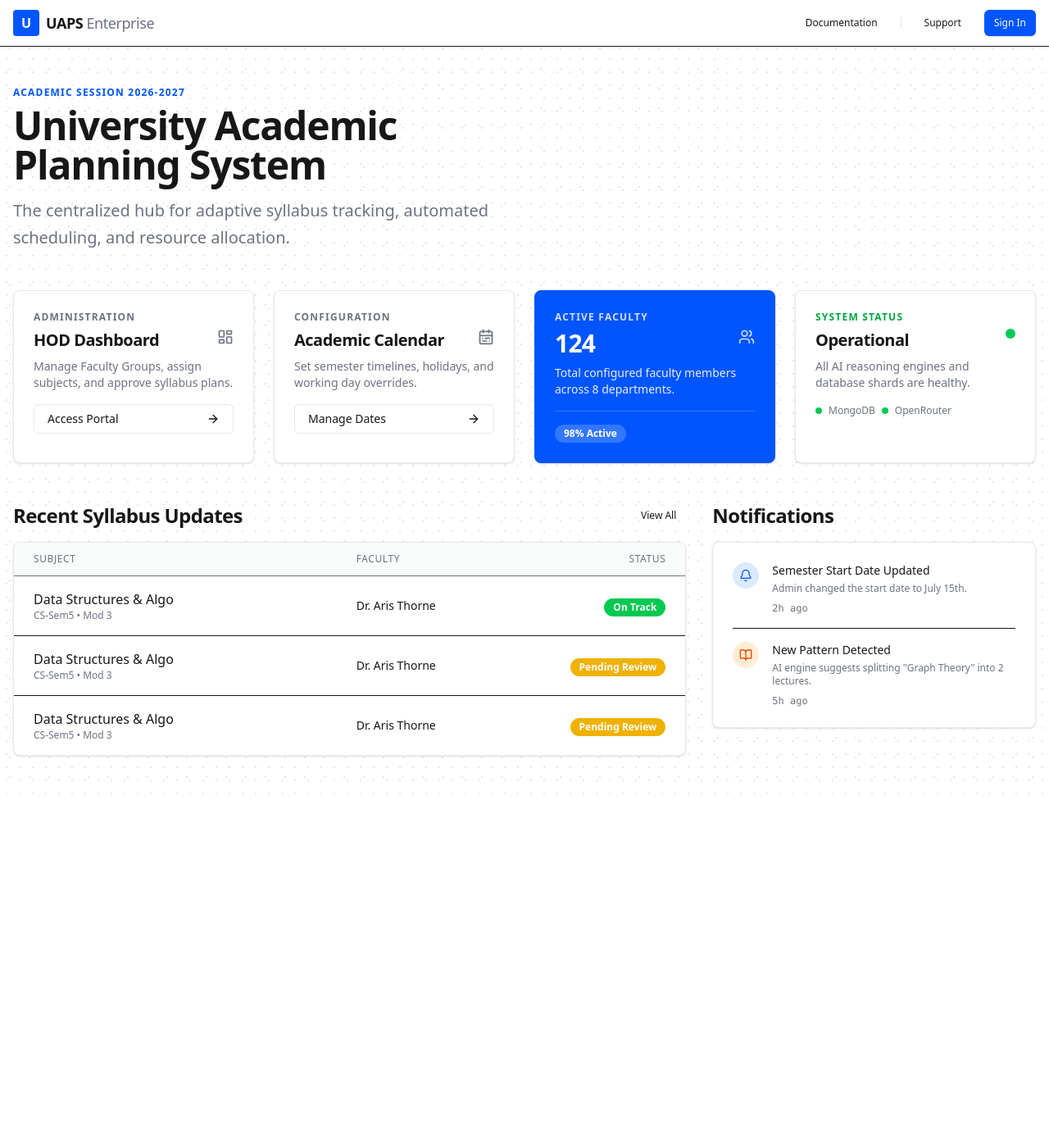
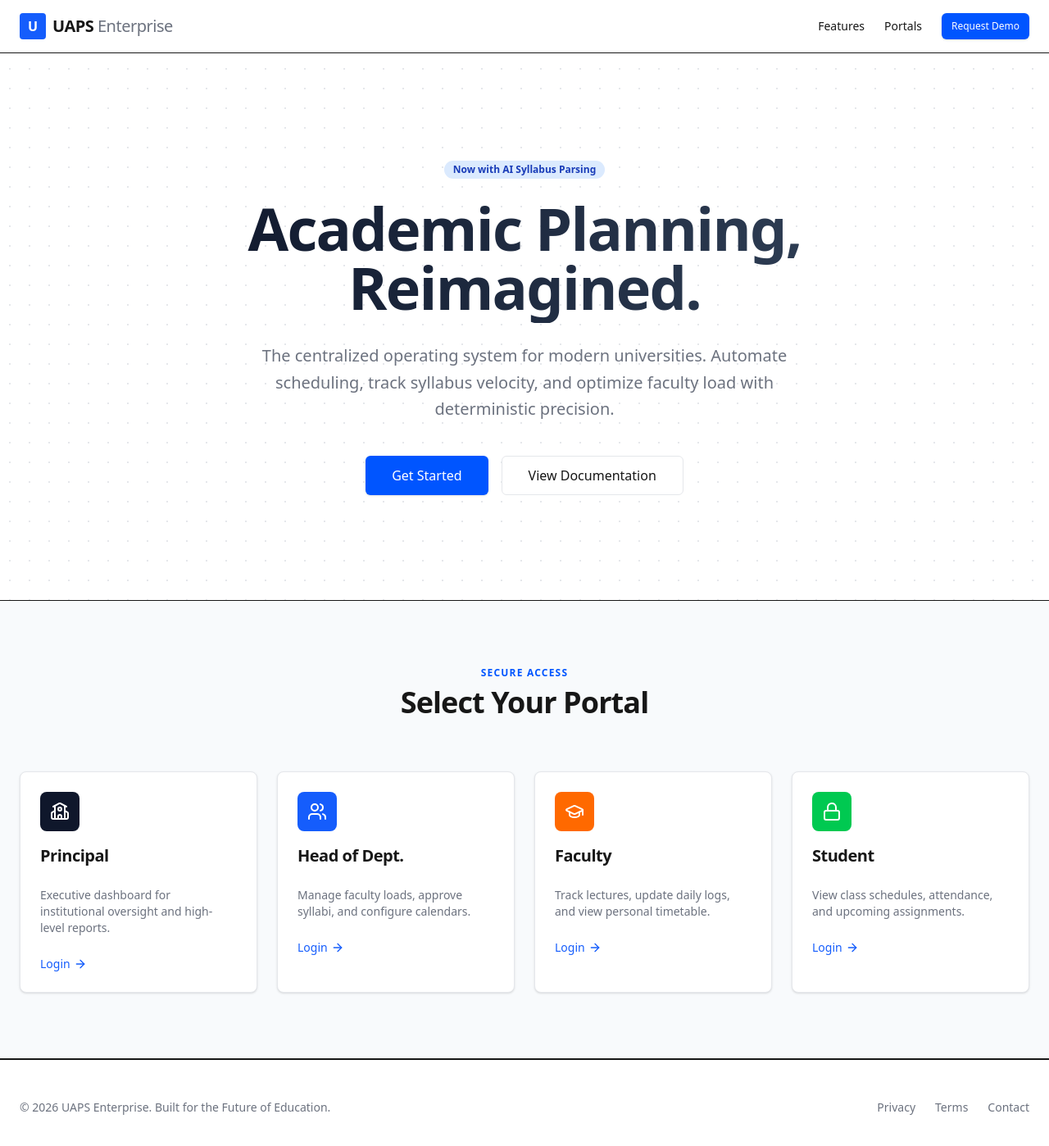
Before and after one commit to ayushmodi001/Faculty_planner, a Next.js app: page / in a window 1280 px wide. Shown: the top 1398 px of the page at 82% size. Before the commit the page ends 970 px from the top, so only its background shows below. Built offline with nearby package versions, Linux system fonts and the light colour scheme.

Commit message:
feat(page): updated landing page with role portals

```diff
--- a/app/page.tsx
+++ b/app/page.tsx
@@ -1,192 +1,153 @@
 import Link from 'next/link';
-import { Card, CardContent, CardHeader, CardTitle, Button, SwissHeading, SwissSubHeading, Badge } from '@/components/ui/SwissUI';
-import { ArrowRight, LayoutDashboard, CalendarRange, Users, BookOpen, Bell } from 'lucide-react';
+import { Card, CardContent, CardHeader, CardTitle, Button, SwissHeading, SwissSubHeading } from '@/components/ui/SwissUI';
+import { ArrowRight, Lock, GraduationCap, School, Users } from 'lucide-react';
 
-export default function Home() {
+export default function LandingPage() {
   return (
-    <div className="min-h-screen flex flex-col font-sans text-foreground bg-[radial-gradient(#e5e7eb_1px,transparent_1px)] [background-size:16px_16px]">
+    <div className="min-h-screen flex flex-col font-sans text-foreground bg-[radial-gradient(#e5e7eb_1px,transparent_1px)] [background-size:24px_24px]">
 
-      {/* Navigation Bar */}
-      <nav className="border-b bg-background/95 backdrop-blur supports-[backdrop-filter]:bg-background/60 sticky top-0 z-50">
-        <div className="container mx-auto px-4 h-14 flex items-center justify-between">
+      {/* Navigation */}
+      <nav className="border-b bg-background/90 backdrop-blur sticky top-0 z-50">
+        <div className="container mx-auto px-6 h-16 flex items-center justify-between">
           <div className="flex items-center gap-2">
-            <div className="w-8 h-8 bg-primary rounded flex items-center justify-center text-white font-bold">U</div>
-            <span className="font-bold text-lg tracking-tight">UAPS <span className="text-muted-foreground font-normal">Enterprise</span></span>
+            <div className="w-8 h-8 bg-blue-600 rounded flex items-center justify-center text-white font-bold">U</div>
+            <span className="font-bold text-xl tracking-tight">UAPS <span className="text-muted-foreground font-normal">Enterprise</span></span>
           </div>
-          <div className="flex items-center gap-4">
-            <Button variant="ghost" size="sm">Documentation</Button>
-            <div className="w-px h-4 bg-border"></div>
-            <Button variant="ghost" size="sm">Support</Button>
-            <Button size="sm">Sign In</Button>
+          <div className="hidden md:flex items-center gap-6">
+            <a href="#features" className="text-sm font-medium hover:text-primary transition-colors">Features</a>
+            <a href="#roles" className="text-sm font-medium hover:text-primary transition-colors">Portals</a>
+            <Button size="sm">Request Demo</Button>
           </div>
         </div>
       </nav>
 
-      <main className="flex-1 container mx-auto px-4 py-12">
+      {/* Hero Section */}
+      <main className="flex-1">
+        <section className="py-20 md:py-32 px-6">
+          <div className="container mx-auto text-center max-w-4xl">
+            <div className="inline-flex items-center rounded-full border px-2.5 py-0.5 text-xs font-semibold transition-colors focus:outline-none focus:ring-2 focus:ring-ring focus:ring-offset-2 border-transparent bg-blue-100 text-blue-800 hover:bg-blue-200 mb-6">
+              Now with AI Syllabus Parsing
+            </div>
+            <h1 className="text-5xl md:text-7xl font-extrabold tracking-tight mb-6 bg-clip-text text-transparent bg-gradient-to-r from-slate-900 to-slate-700 pb-2">
+              Academic Planning, <br className="hidden md:block" /> Reimagined.
+            </h1>
+            <p className="text-xl text-muted-foreground mb-10 max-w-2xl mx-auto leading-relaxed">
+              The centralized operating system for modern universities. Automate scheduling, track syllabus velocity, and optimize faculty load with deterministic precision.
+            </p>
+            <div className="flex flex-col sm:flex-row gap-4 justify-center">
+              <Button size="lg" className="h-12 px-8 text-base">Get Started</Button>
+              <Button size="lg" variant="outline" className="h-12 px-8 text-base">View Documentation</Button>
+            </div>
+          </div>
+        </section>
 
-        {/* Header Section */}
-        <div className="mb-12 max-w-2xl">
-          <SwissSubHeading className="mb-2 text-primary">Academic Session 2026-2027</SwissSubHeading>
-          <SwissHeading className="text-5xl mb-4">University Academic Planning System</SwissHeading>
-          <p className="text-xl text-muted-foreground leading-relaxed">
-            The centralized hub for adaptive syllabus tracking, automated scheduling, and resource allocation.
-          </p>
+        {/* Role Selection Grid */}
+        <section id="roles" className="py-20 bg-slate-50 border-t border-b">
+          <div className="container mx-auto px-6">
+            <div className="text-center mb-16">
+              <SwissSubHeading className="mb-2 text-primary">Secure Access</SwissSubHeading>
+              <SwissHeading className="text-3xl md:text-4xl">Select Your Portal</SwissHeading>
             </div>
 
-        {/* Quick Access Grid */}
-        <div className="grid grid-cols-1 md:grid-cols-2 lg:grid-cols-4 gap-6 mb-12">
+            <div className="grid grid-cols-1 md:grid-cols-2 lg:grid-cols-4 gap-6">
 
-          {/* HOD Module */}
-          <Card className="hover:border-primary/50 transition-colors group cursor-pointer">
-            <CardHeader className="pb-2">
-              <SwissSubHeading>Administration</SwissSubHeading>
-              <div className="flex justify-between items-start">
-                <CardTitle className="text-xl">HOD Dashboard</CardTitle>
-                <LayoutDashboard className="w-5 h-5 text-muted-foreground group-hover:text-primary transition-colors" />
+              {/* Principal */}
+              <Link href="/dashboard/principal" className="group">
+                <Card className="h-full hover:shadow-xl hover:border-primary/20 transition-all duration-300">
+                  <CardHeader>
+                    <div className="w-12 h-12 bg-slate-900 rounded-lg flex items-center justify-center text-white mb-4 group-hover:scale-110 transition-transform">
+                      <School className="w-6 h-6" />
                     </div>
+                    <CardTitle className="text-xl">Principal</CardTitle>
                   </CardHeader>
                   <CardContent>
-              <div className="mb-4 text-sm text-muted-foreground">
-                Manage Faculty Groups, assign subjects, and approve syllabus plans.
-              </div>
-              <Link href="/admin/faculty">
-                <Button variant="outline" className="w-full justify-between">
-                  Access Portal <ArrowRight className="w-4 h-4" />
-                </Button>
-              </Link>
-            </CardContent>
-          </Card>
-
-          {/* Calendar Module */}
-          <Card className="hover:border-primary/50 transition-colors group cursor-pointer">
-            <CardHeader className="pb-2">
-              <SwissSubHeading>Configuration</SwissSubHeading>
-              <div className="flex justify-between items-start">
-                <CardTitle className="text-xl">Academic Calendar</CardTitle>
-                <CalendarRange className="w-5 h-5 text-muted-foreground group-hover:text-primary transition-colors" />
-              </div>
-            </CardHeader>
-            <CardContent>
-              <div className="mb-4 text-sm text-muted-foreground">
-                Set semester timelines, holidays, and working day overrides.
-              </div>
-              <Link href="/admin/calendar">
-                <Button variant="outline" className="w-full justify-between">
-                  Manage Dates <ArrowRight className="w-4 h-4" />
-                </Button>
-              </Link>
-            </CardContent>
-          </Card>
-
-          {/* Stats Card Idea 1 */}
-          <Card className="bg-primary text-primary-foreground border-primary">
-            <CardHeader className="pb-2">
-              <div className="text-primary-foreground/80 text-xs font-bold uppercase tracking-widest">Active Faculty</div>
-              <div className="flex justify-between items-start">
-                <CardTitle className="text-3xl font-bold">124</CardTitle>
-                <Users className="w-5 h-5 opacity-80" />
-              </div>
-            </CardHeader>
-            <CardContent>
-              <div className="text-sm opacity-90">
-                Total configured faculty members across 8 departments.
-              </div>
-              <div className="mt-4 pt-4 border-t border-white/20 flex gap-2">
-                <Badge className="bg-white/20 text-white hover:bg-white/30">98% Active</Badge>
+                    <p className="text-sm text-muted-foreground mb-6">
+                      Executive dashboard for institutional oversight and high-level reports.
+                    </p>
+                    <div className="flex items-center text-blue-600 font-medium text-sm group-hover:translate-x-1 transition-transform">
+                      Login <ArrowRight className="w-4 h-4 ml-1" />
                     </div>
                   </CardContent>
                 </Card>
+              </Link>
 
-          {/* Stats Card Idea 2 */}
-          <Card>
-            <CardHeader className="pb-2">
-              <SwissSubHeading className="text-green-600">System Status</SwissSubHeading>
-              <div className="flex justify-between items-start">
-                <CardTitle className="text-xl">Operational</CardTitle>
-                <div className="relative flex h-3 w-3">
-                  <span className="animate-ping absolute inline-flex h-full w-full rounded-full bg-green-400 opacity-75"></span>
-                  <span className="relative inline-flex rounded-full h-3 w-3 bg-green-500"></span>
+              {/* HOD */}
+              <Link href="/dashboard/hod" className="group">
+                <Card className="h-full hover:shadow-xl hover:border-primary/20 transition-all duration-300">
+                  <CardHeader>
+                    <div className="w-12 h-12 bg-blue-600 rounded-lg flex items-center justify-center text-white mb-4 group-hover:scale-110 transition-transform">
+                      <Users className="w-6 h-6" />
                     </div>
-              </div>
+                    <CardTitle className="text-xl">Head of Dept.</CardTitle>
                   </CardHeader>
                   <CardContent>
-              <div className="text-sm text-muted-foreground mb-4">
-                All AI reasoning engines and database shards are healthy.
-              </div>
-              <div className="flex gap-2">
-                <div className="flex items-center text-xs font-medium text-muted-foreground">
-                  <span className="w-2 h-2 bg-green-500 rounded-full mr-2"></span> MongoDB
-                </div>
-                <div className="flex items-center text-xs font-medium text-muted-foreground">
-                  <span className="w-2 h-2 bg-green-500 rounded-full mr-2"></span> OpenRouter
-                </div>
+                    <p className="text-sm text-muted-foreground mb-6">
+                      Manage faculty loads, approve syllabi, and configure calendars.
+                    </p>
+                    <div className="flex items-center text-blue-600 font-medium text-sm group-hover:translate-x-1 transition-transform">
+                      Login <ArrowRight className="w-4 h-4 ml-1" />
                     </div>
                   </CardContent>
                 </Card>
+              </Link>
 
+              {/* Faculty */}
+              <Link href="/dashboard/faculty" className="group">
+                <Card className="h-full hover:shadow-xl hover:border-primary/20 transition-all duration-300">
+                  <CardHeader>
+                    <div className="w-12 h-12 bg-orange-500 rounded-lg flex items-center justify-center text-white mb-4 group-hover:scale-110 transition-transform">
+                      <GraduationCap className="w-6 h-6" />
                     </div>
-
-        {/* Recent Activity / Table Stub */}
-        <div className="grid grid-cols-1 lg:grid-cols-3 gap-8">
-          <div className="lg:col-span-2">
-            <div className="flex items-center justify-between mb-4">
-              <SwissHeading className="text-2xl">Recent Syllabus Updates</SwissHeading>
-              <Button variant="ghost" size="sm">View All</Button>
-            </div>
-            <Card>
-              <div className="p-0">
-                <div className="border-b px-6 py-3 bg-muted/40 text-xs font-medium text-muted-foreground uppercase tracking-wider grid grid-cols-12 gap-4">
-                  <div className="col-span-6">Subject</div>
-                  <div className="col-span-3">Faculty</div>
-                  <div className="col-span-3 text-right">Status</div>
-                </div>
-                {[1, 2, 3].map((_, i) => (
-                  <div key={i} className="px-6 py-4 border-b last:border-0 grid grid-cols-12 gap-4 items-center hover:bg-muted/20 transition-colors">
-                    <div className="col-span-6">
-                      <div className="font-medium">Data Structures & Algo</div>
-                      <div className="text-xs text-muted-foreground">CS-Sem5 • Mod 3</div>
-                    </div>
-                    <div className="col-span-3 text-sm">Dr. Aris Thorne</div>
-                    <div className="col-span-3 text-right">
-                      <Badge variant={i === 0 ? 'success' : 'warning'}>
-                        {i === 0 ? 'On Track' : 'Pending Review'}
-                      </Badge>
-                    </div>
-                  </div>
-                ))}
-              </div>
-            </Card>
-          </div>
-
-          <div>
-            <SwissHeading className="text-2xl mb-4">Notifications</SwissHeading>
-            <Card>
-              <CardContent className="pt-6 space-y-4">
-                <div className="flex gap-4 items-start">
-                  <div className="bg-blue-100 p-2 rounded-full text-primary">
-                    <Bell className="w-4 h-4" />
-                  </div>
-                  <div>
-                    <p className="text-sm font-medium">Semester Start Date Updated</p>
-                    <p className="text-xs text-muted-foreground mt-1">Admin changed the start date to July 15th.</p>
-                    <p className="text-xs text-muted-foreground mt-2 font-mono">2h ago</p>
-                  </div>
-                </div>
-                <div className="border-t"></div>
-                <div className="flex gap-4 items-start">
-                  <div className="bg-orange-100 p-2 rounded-full text-orange-600">
-                    <BookOpen className="w-4 h-4" />
-                  </div>
-                  <div>
-                    <p className="text-sm font-medium">New Pattern Detected</p>
-                    <p className="text-xs text-muted-foreground mt-1">AI engine suggests splitting "Graph Theory" into 2 lectures.</p>
-                    <p className="text-xs text-muted-foreground mt-2 font-mono">5h ago</p>
-                  </div>
+                    <CardTitle className="text-xl">Faculty</CardTitle>
+                  </CardHeader>
+                  <CardContent>
+                    <p className="text-sm text-muted-foreground mb-6">
+                      Track lectures, update daily logs, and view personal timetable.
+                    </p>
+                    <div className="flex items-center text-blue-600 font-medium text-sm group-hover:translate-x-1 transition-transform">
+                      Login <ArrowRight className="w-4 h-4 ml-1" />
                     </div>
                   </CardContent>
                 </Card>
+              </Link>
+
+              {/* Student */}
+              <Link href="/dashboard/student" className="group">
+                <Card className="h-full hover:shadow-xl hover:border-primary/20 transition-all duration-300">
+                  <CardHeader>
+                    <div className="w-12 h-12 bg-green-500 rounded-lg flex items-center justify-center text-white mb-4 group-hover:scale-110 transition-transform">
+                      <Lock className="w-6 h-6" />
+                    </div>
+                    <CardTitle className="text-xl">Student</CardTitle>
+                  </CardHeader>
+                  <CardContent>
+                    <p className="text-sm text-muted-foreground mb-6">
+                      View class schedules, attendance, and upcoming assignments.
+                    </p>
+                    <div className="flex items-center text-blue-600 font-medium text-sm group-hover:translate-x-1 transition-transform">
+                      Login <ArrowRight className="w-4 h-4 ml-1" />
+                    </div>
+                  </CardContent>
+                </Card>
+              </Link>
+
             </div>
           </div>
+        </section>
+
+        {/* Footer */}
+        <footer className="bg-white py-12 border-t">
+          <div className="container mx-auto px-6 flex flex-col md:flex-row justify-between items-center text-sm text-muted-foreground">
+            <div>
+              © 2026 UAPS Enterprise. Built for the Future of Education.
+            </div>
+            <div className="flex gap-6 mt-4 md:mt-0">
+              <a href="#" className="hover:text-foreground">Privacy</a>
+              <a href="#" className="hover:text-foreground">Terms</a>
+              <a href="#" className="hover:text-foreground">Contact</a>
+            </div>
+          </div>
+        </footer>
 
       </main>
     </div>
```
Lines whose indentation alone changed are shown as unchanged.
